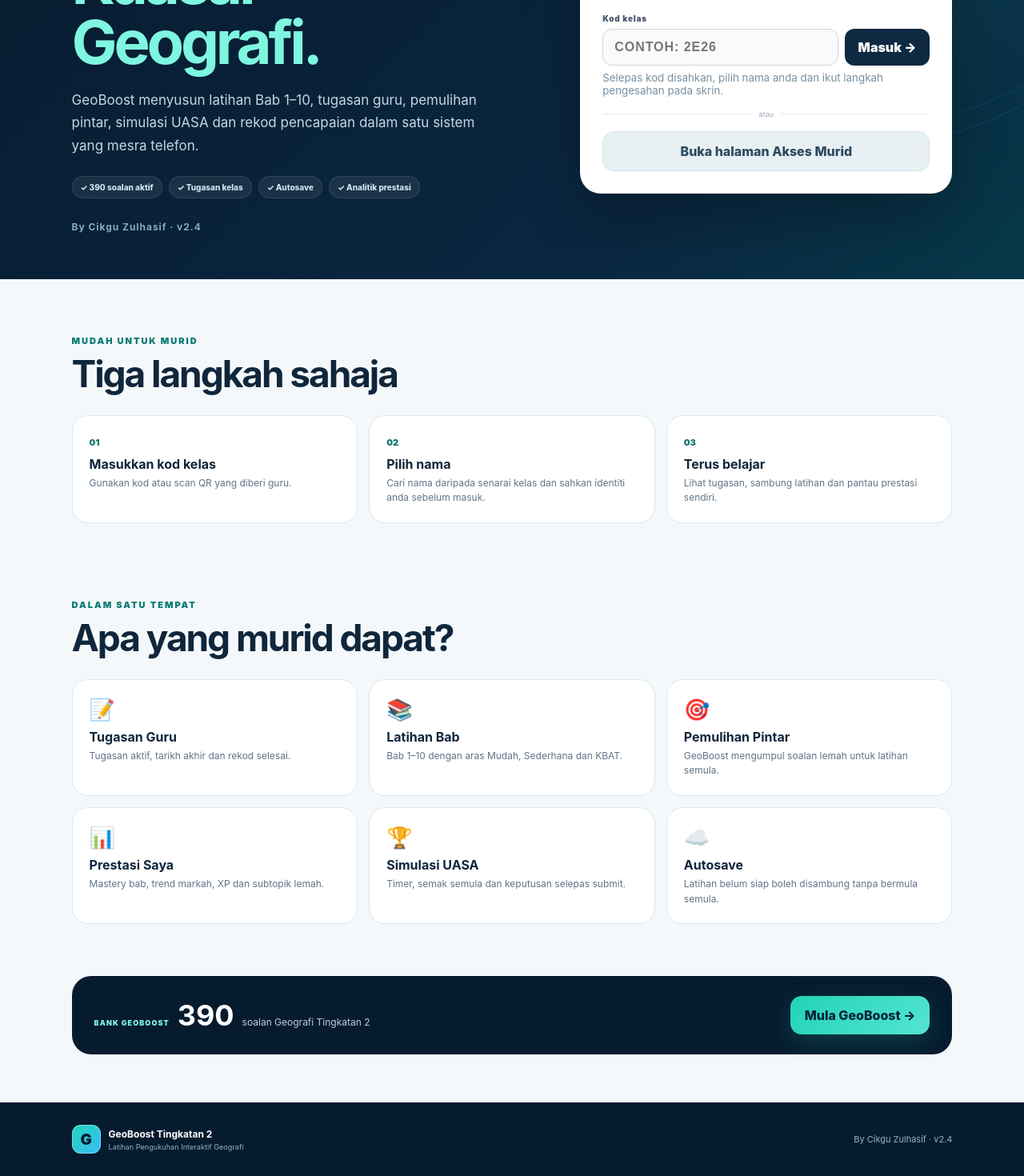
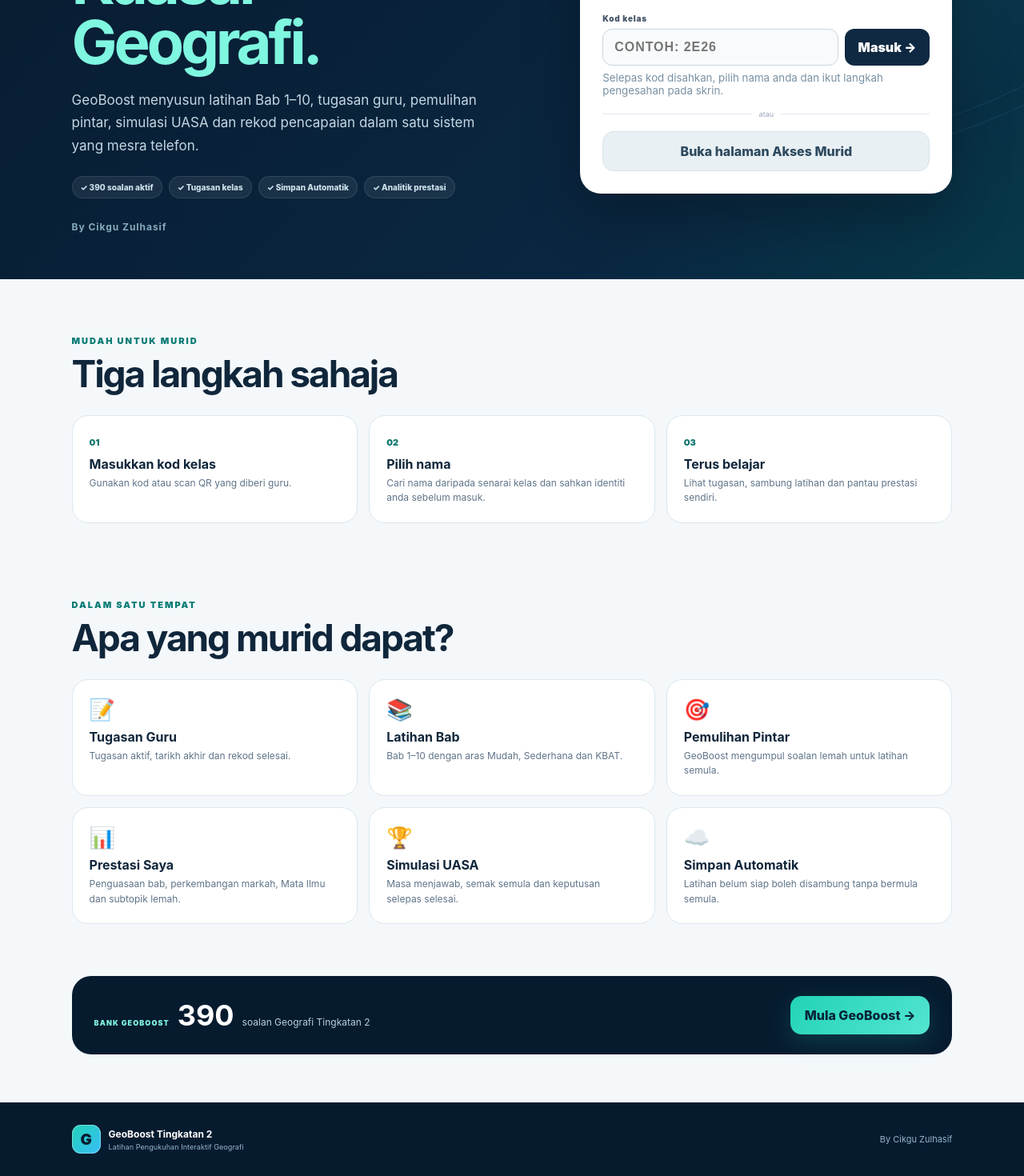
Before and after one commit to MADULEBAH587/geoboost, a Next.js app: page / in a window 1280 px wide. Shown: the part 306-1776 px from the top of the page at 80% size. Built offline with nearby package versions, Linux system fonts and the light colour scheme; no server answers.

Commit message:
Polish public copy and replace XP with Mata Ilmu

```diff
--- a/app/page.tsx
+++ b/app/page.tsx
@@ -15,8 +15,8 @@ export default function Home(){
         <span className="eyebrow">LATIHAN PENGUKUHAN INTERAKTIF GEOGRAFI</span>
         <h1>Belajar. Cuba.<br/><em>Kuasai Geografi.</em></h1>
         <p>GeoBoost menyusun latihan Bab 1–10, tugasan guru, pemulihan pintar, simulasi UASA dan rekod pencapaian dalam satu sistem yang mesra telefon.</p>
-        <div className="public-trust"><span>✓ {questions.length} soalan aktif</span><span>✓ Tugasan kelas</span><span>✓ Autosave</span><span>✓ Analitik prestasi</span></div>
-        <div className="byline">By Cikgu Zulhasif · v2.4</div>
+        <div className="public-trust"><span>✓ {questions.length} soalan aktif</span><span>✓ Tugasan kelas</span><span>✓ Simpan Automatik</span><span>✓ Analitik prestasi</span></div>
+        <div className="byline">By Cikgu Zulhasif</div>
       </div>
       <div className="public-login-panel">
         <span className="eyebrow dark">AKSES MURID</span><h2>Masuk kelas anda</h2><p>Masukkan kod kelas. Pilih nama. Terus belajar.</p>
@@ -33,11 +33,11 @@ export default function Home(){
 
     <section className="public-section public-features">
       <div className="public-section-title"><span className="eyebrow dark">DALAM SATU TEMPAT</span><h2>Apa yang murid dapat?</h2></div>
-      <div className="public-feature-grid"><article><span>📝</span><h3>Tugasan Guru</h3><p>Tugasan aktif, tarikh akhir dan rekod selesai.</p></article><article><span>📚</span><h3>Latihan Bab</h3><p>Bab 1–10 dengan aras Mudah, Sederhana dan KBAT.</p></article><article><span>🎯</span><h3>Pemulihan Pintar</h3><p>GeoBoost mengumpul soalan lemah untuk latihan semula.</p></article><article><span>📊</span><h3>Prestasi Saya</h3><p>Mastery bab, trend markah, XP dan subtopik lemah.</p></article><article><span>🏆</span><h3>Simulasi UASA</h3><p>Timer, semak semula dan keputusan selepas submit.</p></article><article><span>☁️</span><h3>Autosave</h3><p>Latihan belum siap boleh disambung tanpa bermula semula.</p></article></div>
+      <div className="public-feature-grid"><article><span>📝</span><h3>Tugasan Guru</h3><p>Tugasan aktif, tarikh akhir dan rekod selesai.</p></article><article><span>📚</span><h3>Latihan Bab</h3><p>Bab 1–10 dengan aras Mudah, Sederhana dan KBAT.</p></article><article><span>🎯</span><h3>Pemulihan Pintar</h3><p>GeoBoost mengumpul soalan lemah untuk latihan semula.</p></article><article><span>📊</span><h3>Prestasi Saya</h3><p>Penguasaan bab, perkembangan markah, Mata Ilmu dan subtopik lemah.</p></article><article><span>🏆</span><h3>Simulasi UASA</h3><p>Masa menjawab, semak semula dan keputusan selepas selesai.</p></article><article><span>☁️</span><h3>Simpan Automatik</h3><p>Latihan belum siap boleh disambung tanpa bermula semula.</p></article></div>
     </section>
 
     <section className="public-cta"><div><small>BANK GEOBOOST</small><b>{totalQuestionBank}</b><span>soalan Geografi Tingkatan 2</span></div><a className="primary" href="/murid">Mula GeoBoost →</a></section>
 
-    <footer><div className="footer-brand"><span className="brand-mark small">G</span><div><b>GeoBoost Tingkatan 2</b><small>Latihan Pengukuhan Interaktif Geografi</small></div></div><span>By Cikgu Zulhasif · v2.4</span></footer>
+    <footer><div className="footer-brand"><span className="brand-mark small">G</span><div><b>GeoBoost Tingkatan 2</b><small>Latihan Pengukuhan Interaktif Geografi</small></div></div><span>By Cikgu Zulhasif</span></footer>
   </main>;
 }
```
